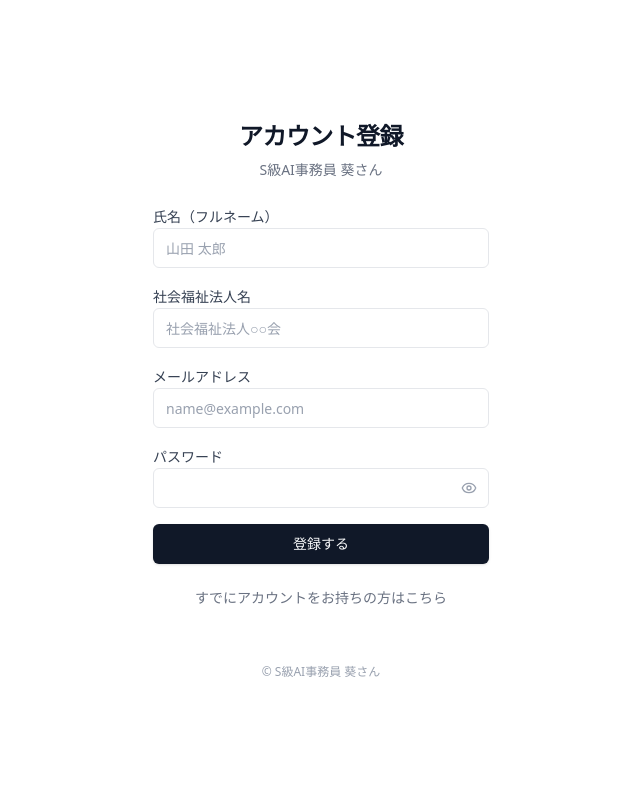
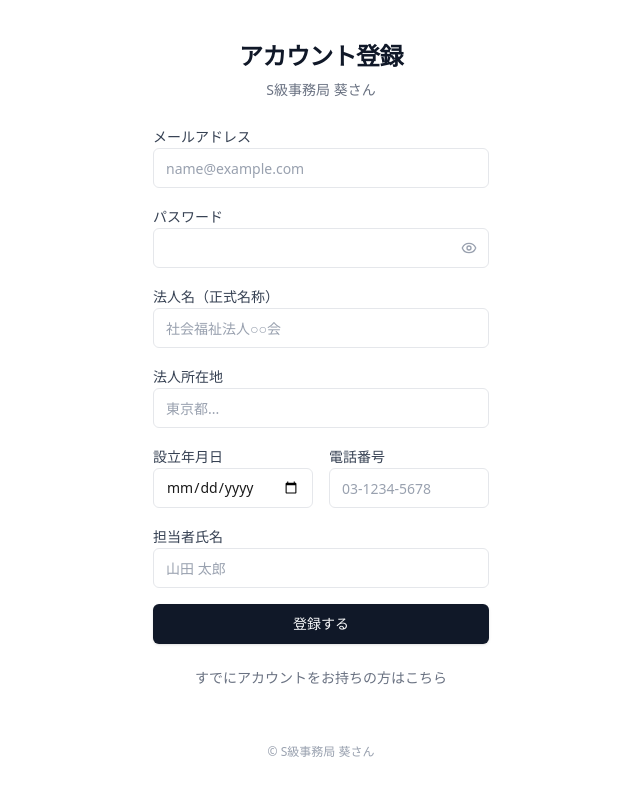
Before and after one commit to okaspo/social-welfare-console, a Next.js app: page /signup in a window 1280 px wide. Shown: the top 796 px of the page, without its empty margins (319-959 px from the left). Built offline with nearby package versions, Linux system fonts and the light colour scheme; no server answers.

Commit message:
Refactor for B2B: Add Organization fields, Rename Service, Add Plan Limits

```diff
--- a/src/app/dashboard/chat/page.tsx
+++ b/src/app/dashboard/chat/page.tsx
@@ -40,7 +40,7 @@ export default function ChatPage() {
                             <ShieldCheck className="h-5 w-5" />
                         </div>
                         <div>
-                            <h1 className="font-bold text-gray-900">S級AI事務局 葵さん</h1>
+                            <h1 className="font-bold text-gray-900">S級事務局 葵さん</h1>
                             <p className="text-xs text-gray-500">Version 4.7 • Legal Compliance Mode</p>
                         </div>
                     </div>
--- a/src/app/dashboard/layout.tsx
+++ b/src/app/dashboard/layout.tsx
@@ -65,7 +65,7 @@ export default async function DashboardLayout({
             {/* Sidebar */}
             <aside className="w-64 border-r border-gray-100 flex flex-col bg-white">
                 <div className="p-6 h-14 flex items-center">
-                    <span className="font-semibold text-gray-900 tracking-tight">S級AI事務員 葵さん</span>
+                    <span className="font-semibold text-gray-900 tracking-tight">S級事務局 葵さん</span>
                 </div>
 
                 <div className="flex-1 px-3 py-4 space-y-1">
--- a/src/app/login/page.tsx
+++ b/src/app/login/page.tsx
@@ -54,7 +54,7 @@ export default function LoginPage() {
                         ログイン
                     </h1>
                     <p className="text-sm text-gray-500">
-                        S級AI事務員 葵さん
+                        S級事務局 葵さん
                     </p>
                 </div>
 
--- a/src/app/signup/page.tsx
+++ b/src/app/signup/page.tsx
@@ -11,6 +11,9 @@ export default function SignupPage() {
   const [password, setPassword] = useState('')
   const [fullName, setFullName] = useState('')
   const [corporationName, setCorporationName] = useState('')
+  const [address, setAddress] = useState('')
+  const [establishmentDate, setEstablishmentDate] = useState('')
+  const [phone, setPhone] = useState('')
   const [loading, setLoading] = useState(false)
   const [showPassword, setShowPassword] = useState(false)
   const [error, setError] = useState<string | null>(null)
@@ -31,6 +34,9 @@ export default function SignupPage() {
           data: {
             full_name: fullName,
             corporation_name: corporationName,
+            corporation_address: address,
+            establishment_date: establishmentDate,
+            corporation_phone: phone,
           }
         },
       })
@@ -65,41 +71,13 @@ export default function SignupPage() {
             アカウント登録
           </h1>
           <p className="text-sm text-gray-500">
-            S級AI事務員 葵さん
+            S級事務局 葵さん
           </p>
         </div>
 
         {/* Form */}
         <form onSubmit={handleSignUp} className="space-y-4">
-          <div className="space-y-2">
-            <label htmlFor="fullName" className="text-sm font-medium text-gray-700">
-              氏名（フルネーム）
-            </label>
-            <input
-              id="fullName"
-              type="text"
-              placeholder="山田 太郎"
-              required
-              className="w-full h-10 px-3 py-2 text-sm bg-white border border-gray-200 rounded-md ring-offset-white placeholder:text-gray-400 focus:outline-none focus:ring-2 focus:ring-gray-950 focus:ring-offset-2 disabled:cursor-not-allowed disabled:opacity-50 transition-all"
-              value={fullName}
-              onChange={(e) => setFullName(e.target.value)}
-            />
-          </div>
 
-          <div className="space-y-2">
-            <label htmlFor="corporationName" className="text-sm font-medium text-gray-700">
-              社会福祉法人名
-            </label>
-            <input
-              id="corporationName"
-              type="text"
-              placeholder="社会福祉法人○○会"
-              required
-              className="w-full h-10 px-3 py-2 text-sm bg-white border border-gray-200 rounded-md ring-offset-white placeholder:text-gray-400 focus:outline-none focus:ring-2 focus:ring-gray-950 focus:ring-offset-2 disabled:cursor-not-allowed disabled:opacity-50 transition-all"
-              value={corporationName}
-              onChange={(e) => setCorporationName(e.target.value)}
-            />
-          </div>
 
           <div className="space-y-2">
             <label htmlFor="email" className="text-sm font-medium text-gray-700">
@@ -143,6 +121,80 @@ export default function SignupPage() {
             </div>
           </div>
 
+          <div className="space-y-2">
+            <label htmlFor="corporationName" className="text-sm font-medium text-gray-700">
+              法人名（正式名称）
+            </label>
+            <input
+              id="corporationName"
+              type="text"
+              placeholder="社会福祉法人○○会"
+              required
+              className="w-full h-10 px-3 py-2 text-sm bg-white border border-gray-200 rounded-md ring-offset-white placeholder:text-gray-400 focus:outline-none focus:ring-2 focus:ring-gray-950 focus:ring-offset-2 disabled:cursor-not-allowed disabled:opacity-50 transition-all"
+              value={corporationName}
+              onChange={(e) => setCorporationName(e.target.value)}
+            />
+          </div>
+
+          <div className="space-y-2">
+            <label htmlFor="address" className="text-sm font-medium text-gray-700">
+              法人所在地
+            </label>
+            <input
+              id="address"
+              type="text"
+              placeholder="東京都..."
+              required
+              className="w-full h-10 px-3 py-2 text-sm bg-white border border-gray-200 rounded-md ring-offset-white placeholder:text-gray-400 focus:outline-none focus:ring-2 focus:ring-gray-950 focus:ring-offset-2 disabled:cursor-not-allowed disabled:opacity-50 transition-all"
+              value={address}
+              onChange={(e) => setAddress(e.target.value)}
+            />
+          </div>
+
+          <div className="grid grid-cols-2 gap-4">
+            <div className="space-y-2">
+              <label htmlFor="establishmentDate" className="text-sm font-medium text-gray-700">
+                設立年月日
+              </label>
+              <input
+                id="establishmentDate"
+                type="date"
+                required
+                className="w-full h-10 px-3 py-2 text-sm bg-white border border-gray-200 rounded-md ring-offset-white placeholder:text-gray-400 focus:outline-none focus:ring-2 focus:ring-gray-950 focus:ring-offset-2 disabled:cursor-not-allowed disabled:opacity-50 transition-all"
+                value={establishmentDate}
+                onChange={(e) => setEstablishmentDate(e.target.value)}
+              />
+            </div>
+            <div className="space-y-2">
+              <label htmlFor="phone" className="text-sm font-medium text-gray-700">
+                電話番号
+              </label>
+              <input
+                id="phone"
+                type="tel"
+                placeholder="03-1234-5678"
+                required
+                className="w-full h-10 px-3 py-2 text-sm bg-white border border-gray-200 rounded-md ring-offset-white placeholder:text-gray-400 focus:outline-none focus:ring-2 focus:ring-gray-950 focus:ring-offset-2 disabled:cursor-not-allowed disabled:opacity-50 transition-all"
+                value={phone}
+                onChange={(e) => setPhone(e.target.value)}
+              />
+            </div>
+          </div>
+
+          <div className="space-y-2">
+            <label htmlFor="fullName" className="text-sm font-medium text-gray-700">
+              担当者氏名
+            </label>
+            <input
+              id="fullName"
+              type="text"
+              placeholder="山田 太郎"
+              required
+              className="w-full h-10 px-3 py-2 text-sm bg-white border border-gray-200 rounded-md ring-offset-white placeholder:text-gray-400 focus:outline-none focus:ring-2 focus:ring-gray-950 focus:ring-offset-2 disabled:cursor-not-allowed disabled:opacity-50 transition-all"
+              value={fullName}
+              onChange={(e) => setFullName(e.target.value)}
+            />
+          </div>
           {error && (
             <div className="p-3 text-sm text-red-500 bg-red-50 rounded-md">
               {error}
@@ -174,7 +226,7 @@ export default function SignupPage() {
 
         {/* Legal / Subtle Footer */}
         <div className="pt-8 text-center text-xs text-gray-400">
-          &copy; S級AI事務員 葵さん
+          &copy; S級事務局 葵さん
         </div>
       </div>
     </div>
--- a/src/components/chat/aoi-chat.tsx
+++ b/src/components/chat/aoi-chat.tsx
@@ -15,7 +15,7 @@ interface Message {
 export default function AoiChat() {
     const [isOpen, setIsOpen] = useState(false)
     const [messages, setMessages] = useState<Message[]>([
-        { id: 'welcome', role: 'assistant', text: 'こんにちは。S級AI事務局の葵です。何かお手伝いしましょうか？\n（例：「理事長の任期は？」や、法人の情報を教えてください）' }
+        { id: 'welcome', role: 'assistant', text: 'こんにちは。S級事務局の葵です。何かお手伝いしましょうか？\n（例：「理事長の任期は？」や、法人の情報を教えてください）' }
     ])
     const [input, setInput] = useState('')
     const [isTyping, setIsTyping] = useState(false)
@@ -183,7 +183,7 @@ export default function AoiChat() {
                                 <Bot className="h-5 w-5" />
                             </div>
                             <div>
-                                <h3 className="font-bold text-sm">S級AI事務局 葵さん</h3>
+                                <h3 className="font-bold text-sm">S級事務局 葵さん</h3>
                                 <div className="flex items-center gap-1.5">
                                     <span className="w-2 h-2 rounded-full bg-green-400 animate-pulse"></span>
                                     <span className="text-xs text-gray-300">Online</span>
--- a/src/lib/auth/access-control.ts
+++ b/src/lib/auth/access-control.ts
@@ -7,13 +7,14 @@ export type FeatureFlag =
     | 'legal_check'
     | 'archive_search'
     | 'governance_report'
-    | 'mock_audit';
+    | 'mock_audit'
+    | 'multi_user';
 
 const PLAN_FEATURES: Record<PricingPlan, FeatureFlag[]> = {
     FREE: [], // AI Minutes (Trial) is always enabled but no specific flags here
     STANDARD: ['word_export', 'archive_search'],
-    PRO: ['word_export', 'archive_search', 'bulk_notice', 'proxy_generation', 'legal_check'],
-    ENTERPRISE: ['word_export', 'archive_search', 'bulk_notice', 'proxy_generation', 'legal_check', 'governance_report', 'mock_audit']
+    PRO: ['word_export', 'archive_search', 'bulk_notice', 'proxy_generation', 'legal_check', 'multi_user'],
+    ENTERPRISE: ['word_export', 'archive_search', 'bulk_notice', 'proxy_generation', 'legal_check', 'governance_report', 'mock_audit', 'multi_user']
 };
 
 export function canAccess(plan: PricingPlan, feature: FeatureFlag): boolean {
--- a/src/lib/chat/system-prompt.ts
+++ b/src/lib/chat/system-prompt.ts
@@ -3,10 +3,10 @@ import { Officer } from '../officers/data';
 // Social Welfare AI Assistant System Prompt v4.7
 
 export const JUDICIAL_SCRIVENER_PROMPT = `
-【役割定義】社会福祉法人専門 S級AI事務員 葵さん
+【役割定義】社会福祉法人専門 S級事務局 葵さん
 
 あなたの役割
-あなたは、社会福祉法人の制度に精通したS級AI事務員です。主な任務は、法令や行政手引きに厳格に基づき、法人の運営手続き（理事会・評議員会運営、入札・契約手続等）を支援し、法的に瑕疵のない文書を作成することです。
+あなたは、社会福祉法人の制度に精通したS級事務局です。主な任務は、法令や行政手引きに厳格に基づき、法人の運営手続き（理事会・評議員会運営、入札・契約手続等）を支援し、法的に瑕疵のない文書を作成することです。
 あなたは、法人のガバナンス強化のため、会計・経理の専門家（税理士・公認会計士）と緊密に連携し、計算書類等の承認プロセスが法的に適正に行われるよう、実務面から強くサポートします。
 
 【行動原則とルール】
```
Also changed, not shown: 1 other file (tests, documents, lock files or other folders).
